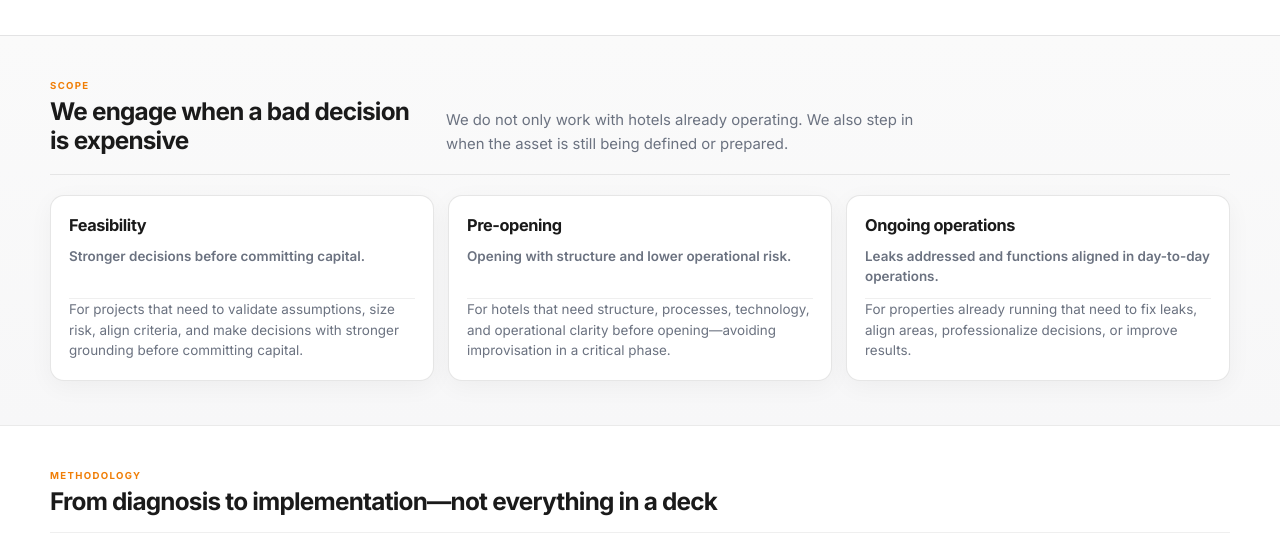
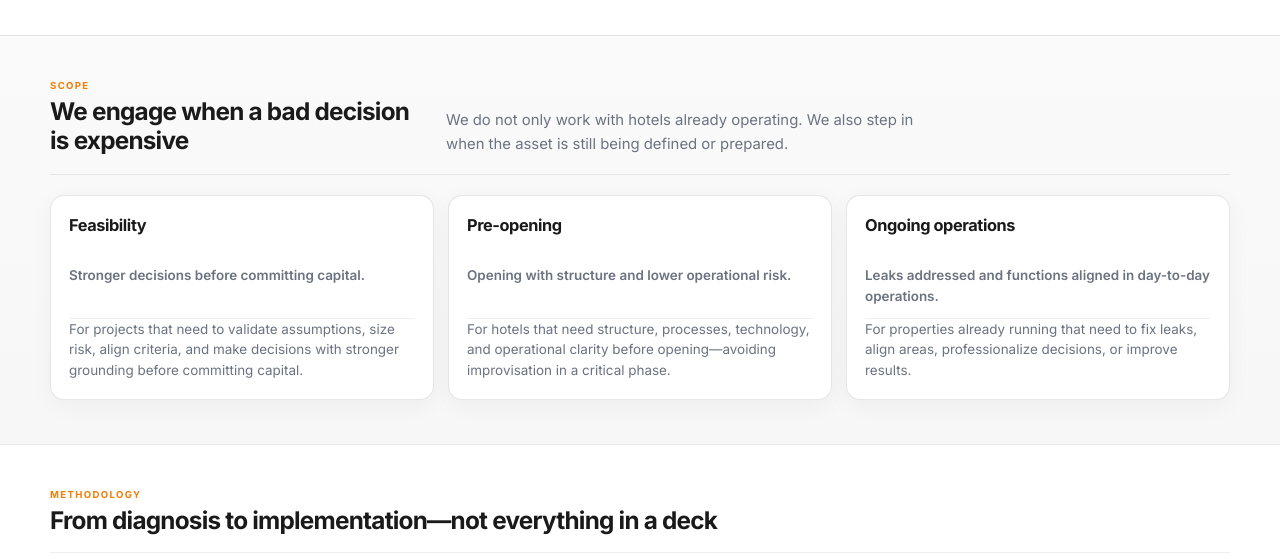
Before and after one commit to eljorgeflores/dragonneapp, a FastAPI app: page /hotels in a window 1280 px wide. Shown: the part 2032-2591 px from the top of the page. Run offline with FastAPI, Linux system fonts and the light colour scheme; parts of the project's set-up code (start-up, migrations or seed data) failed here and were passed over.

Commit message:
fix(hospitality): alinea divisores en cards de alcance
Normaliza alturas de título y outcome para que la línea gris quede simétrica.

Made-with: Cursor

```diff
--- a/templates/partials/vertical_landing_hospitality_main.html
+++ b/templates/partials/vertical_landing_hospitality_main.html
@@ -304,10 +304,14 @@
     transform:translateY(-2px);border-color:rgba(240,126,7,.25);
     box-shadow:0 14px 40px rgba(240,126,7,.1)
   }
-  .vl-h-stage-panel h3{font-size:1.02rem;font-weight:700;margin:0 0 10px;color:var(--dark);letter-spacing:-.025em;line-height:1.2}
+  .vl-h-stage-panel h3{
+    font-size:1.02rem;font-weight:700;margin:0 0 10px;color:var(--dark);letter-spacing:-.025em;line-height:1.2;
+    min-height:2.4em;
+  }
   .vl-h-stage-outcome{
     font-size:.8rem;font-weight:600;color:var(--dark);line-height:1.45;margin:0 0 12px;padding-bottom:12px;
-    border-bottom:1px solid rgba(52,52,52,.08)
+    border-bottom:1px solid rgba(52,52,52,.08);
+    min-height:3.1em;
   }
   .vl-h-stage-panel p{margin:0;font-size:.84rem;color:var(--muted);line-height:1.52;flex:1}
 
```
